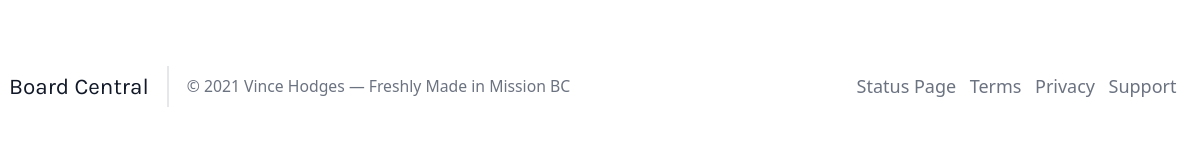
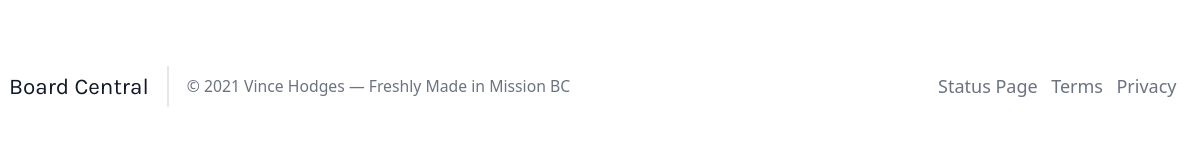
Before and after one commit to boardcentral/marketing, a website: page about.boardcentral.app/public/index.html in a window 1280 px wide. Shown: the part 3472-3618 px from the top of the page, 81-1280 px from the left. Drawn offline with Linux system fonts and the light colour scheme.

Commit message:
Remove (For now) Support link

```diff
--- a/about.boardcentral.app/public/index.html
+++ b/about.boardcentral.app/public/index.html
@@ -443,9 +443,6 @@
         <a class="ml-3 text-gray-500"  href="/privacy/">
           Privacy
         </a>
-        <a class="ml-3 text-gray-500"  href="/#contact">
-          Support
-        </a>
       </span>
     </div>
   </footer>
```
Also changed, not shown: about.boardcentral.app/public/privacy/index.html (+0 -3 lines), about.boardcentral.app/public/riskregistry/index.html (+0 -3 lines), about.boardcentral.app/public/terms/index.html (+0 -3 lines), about.boardcentral.app/templates/partials/footer.html (+0 -3 lines).
